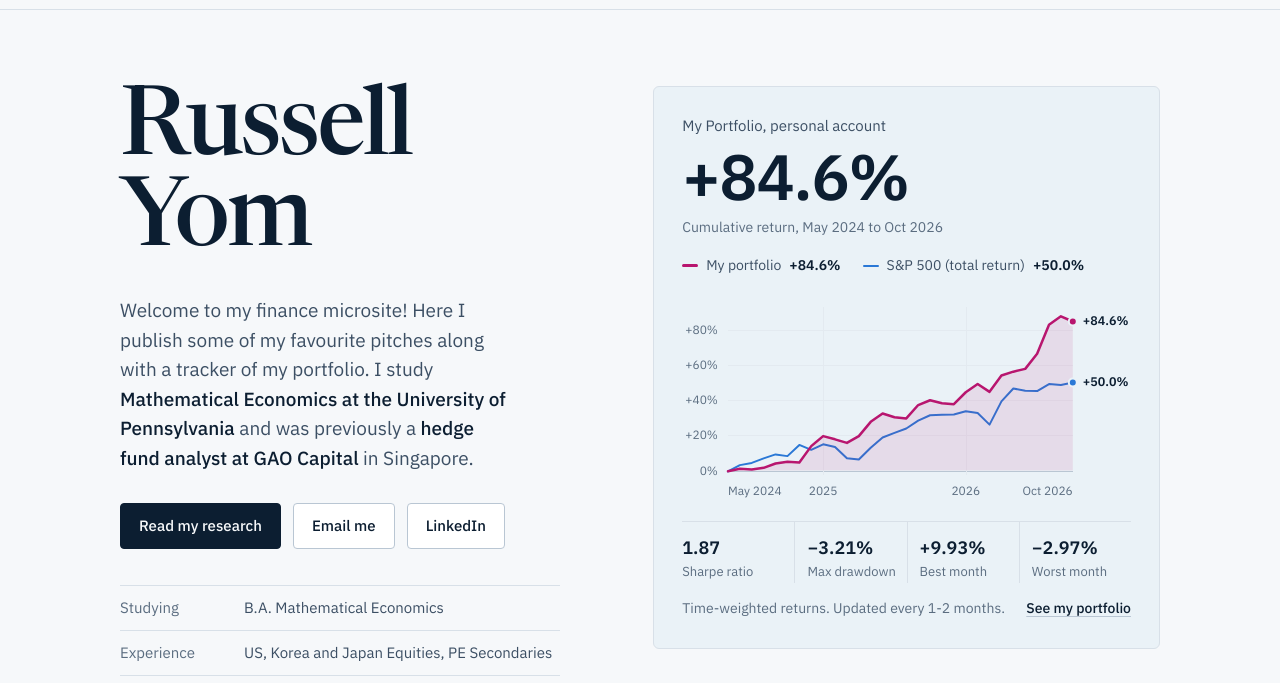
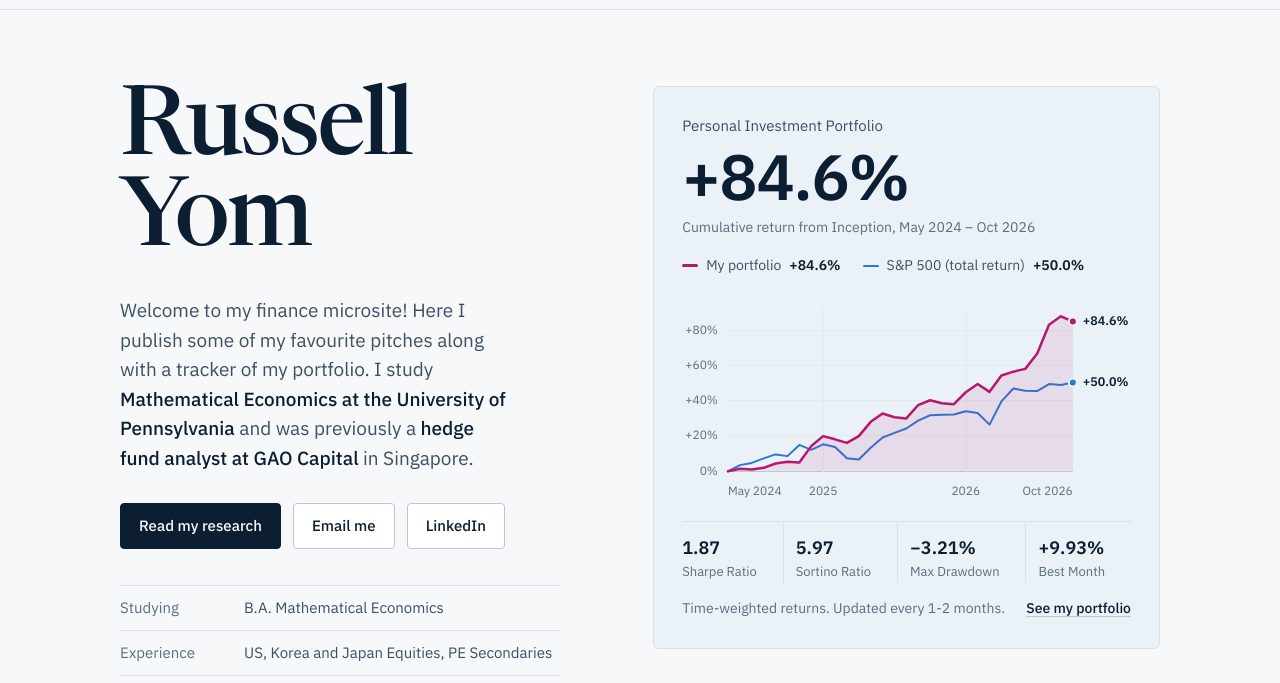
Before and after one commit to russayz/russayz.github.io, a plain HTML site: page index.html in a window 1280 px wide. Shown: the part 67-750 px from the top of the page. Drawn offline with Linux system fonts and the light colour scheme.

Commit message:
Update home portfolio panel: new title, subtitle and risk stats
Rename panel to Personal Investment Portfolio, note return is from
inception, and show Sharpe, Sortino, Max Drawdown and Best Month.
Keep the stats row from overflowing on narrow screens.

Co-Authored-By: Claude Opus 5.5 <noreply@anthropic.com>
Claude-Session: https://claude.ai/code/session_012NfHhAEL8ESmMEtp1NNRZ8

```diff
--- a/assets/css/site.css
+++ b/assets/css/site.css
@@ -436,7 +436,7 @@ tbody tr:last-child td { border-bottom: 0; }
 .hero + .section { padding-top: clamp(36px, 5vw, 56px); border-top: 1px solid var(--rule); }
 
 /* review pass additions */
-.record-risk { display: grid; grid-template-columns: repeat(4, minmax(0, 1fr)); gap: 0; margin: 16px 0 0; border-top: 1px solid var(--rule); }
+.record-risk { display: grid; grid-template-columns: repeat(4, auto); gap: 0; margin: 16px 0 0; border-top: 1px solid var(--rule); }
 .record-risk div { display: flex; flex-direction: column-reverse; padding: 12px 12px 0 0; }
 .record-risk div + div { padding-left: 12px; border-left: 1px solid var(--rule); }
 .record-risk dt { font-size: 13px; color: var(--ink-3); }
@@ -457,6 +457,11 @@ tbody tr:last-child td { border-bottom: 0; }
 .record-risk div { justify-content: flex-end; }
 .record-risk dt { white-space: nowrap; }
 @media (min-width: 901px) and (max-width: 1180px) { .record-risk dt { font-size: 12px; } }
+@media (min-width: 901px) and (max-width: 959px) {
+  .record-risk { grid-template-columns: repeat(2, minmax(0, 1fr)); }
+  .record-risk div:nth-child(3) { padding-left: 0; border-left: 0; }
+}
+.record-sub span { white-space: nowrap; }
 
 /* about me: write-up with small photos at the side */
 .about-me { display: grid; grid-template-columns: minmax(0, 1fr) 220px; gap: clamp(28px, 5vw, 72px); align-items: start; }
--- a/index.html
+++ b/index.html
@@ -22,7 +22,7 @@
 <link rel="icon" href="/assets/img/favicon.svg?v=2" type="image/svg+xml">
 <link rel="preload" href="/assets/fonts/newsreader-latin-opsz.woff2" as="font" type="font/woff2" crossorigin>
 <link rel="preload" href="/assets/fonts/ibm-plex-sans-latin-400-normal.woff2" as="font" type="font/woff2" crossorigin>
-<link rel="stylesheet" href="/assets/css/site.css?v=20261124">
+<link rel="stylesheet" href="/assets/css/site.css?v=20261125">
 <script src="/assets/js/performance-data.js" defer></script>
 <script src="/assets/js/charts.js" defer></script>
 </head>
@@ -56,9 +56,9 @@
     <aside class="record-panel" aria-labelledby="record-h">
       <div class="record-top">
         <div>
-          <h2 id="record-h" class="record-label">My Portfolio, personal account</h2>
+          <h2 id="record-h" class="record-label">Personal Investment Portfolio</h2>
           <p class="record-figure">+84.6%</p>
-          <p class="record-sub">Cumulative return, May 2024 to Oct 2026</p>
+          <p class="record-sub">Cumulative return from Inception, <span>May 2024 – Oct 2026</span></p>
         </div>
         <ul class="record-compare" aria-label="Legend, same period">
           <li><i class="key key-portfolio"></i>My portfolio <b>+84.6%</b></li>
@@ -67,10 +67,10 @@
       </div>
       <div class="chart" id="home-chart" data-chart data-series="portfolio,spx" data-variant="mini" data-animate></div>
       <dl class="record-risk">
-        <div><dt>Sharpe ratio</dt><dd>1.87</dd></div>
-        <div><dt>Max drawdown</dt><dd>−3.21%</dd></div>
-        <div><dt>Best month</dt><dd>+9.93%</dd></div>
-        <div><dt>Worst month</dt><dd>−2.97%</dd></div>
+        <div><dt>Sharpe Ratio</dt><dd>1.87</dd></div>
+        <div><dt>Sortino Ratio</dt><dd>5.97</dd></div>
+        <div><dt>Max Drawdown</dt><dd>−3.21%</dd></div>
+        <div><dt>Best Month</dt><dd>+9.93%</dd></div>
       </dl>
       <noscript><p class="small">The chart needs JavaScript. My portfolio returned +84.6% from May 2024 to Oct 2026, against +50.0% for the S&amp;P 500 total return index.</p></noscript>
       <div class="record-foot"><span>Time-weighted returns. Updated every 1-2 months.</span><a href="/track-record/">See my portfolio</a></div>
```
Also changed, not shown: 404.html (+1 -1 lines), about/index.html (+1 -1 lines), research/boot-barn/index.html (+1 -1 lines), research/disco/index.html (+1 -1 lines), research/ftai-aviation/index.html (+1 -1 lines), research/index.html (+1 -1 lines), track-record/index.html (+1 -1 lines), 1 other file.
